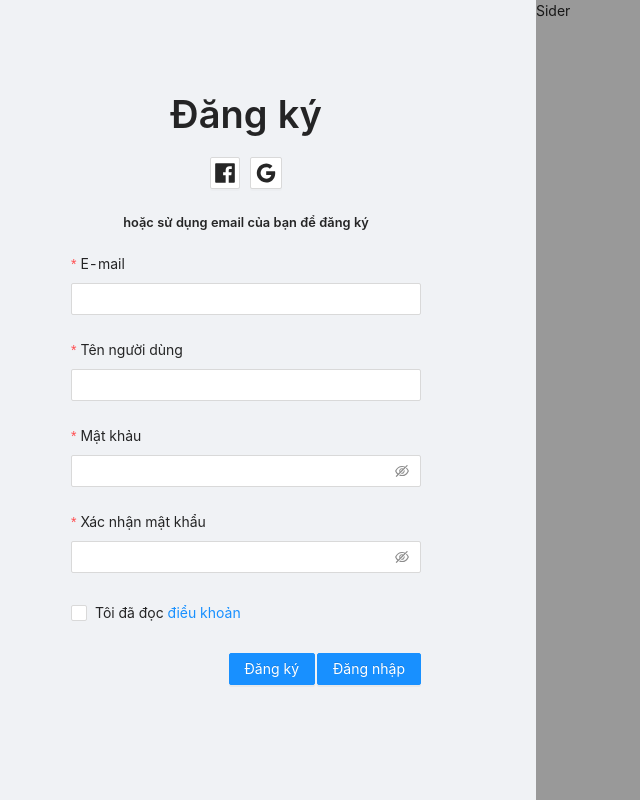
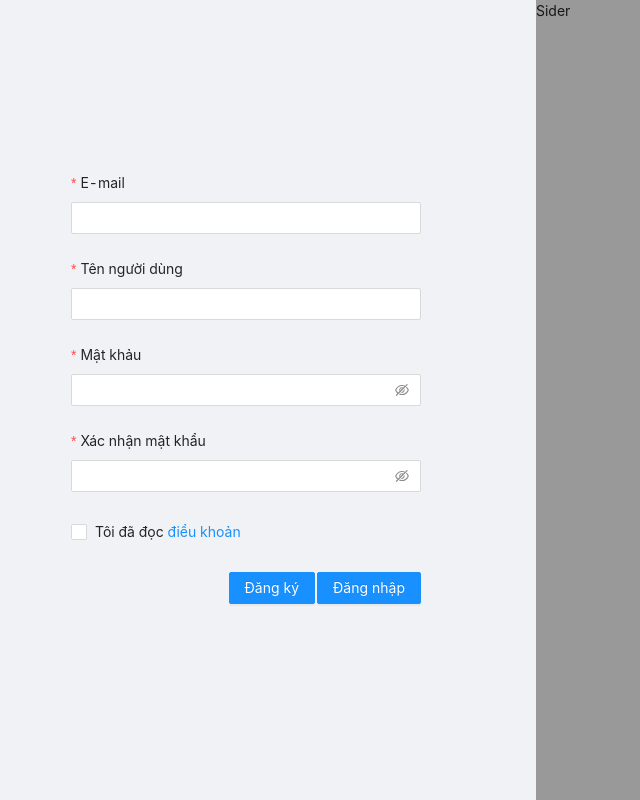
Before and after one commit to namtruongdev/personal-finance-management, a Next.js app: page /signup in a window 1280 px wide. Shown: the whole page, without its empty margins (44-684 px from the left). Built offline with nearby package versions, Linux system fonts and the light colour scheme.

Commit message:
fix: devolop ms

```diff
--- a/pages/index.tsx
+++ b/pages/index.tsx
@@ -4,7 +4,7 @@ import MainLayout from '@layouts/main';
 
 const Home = () => (
   <MainLayout>
-    <h1>Bảng điều khiển</h1>
+    <h1>Bảng điều khiển </h1>
   </MainLayout>
 );
 
--- a/pages/signup.tsx
+++ b/pages/signup.tsx
@@ -1,4 +1,3 @@
-import { FacebookFilled, GoogleOutlined } from '@ant-design/icons';
 import {
   CustomButtonForm,
   CustomLayout,
@@ -82,7 +81,7 @@ const Signup = () => {
             }}
           >
             <Div>
-              <TitleH1>Đăng ký</TitleH1>
+              {/* <TitleH1>Đăng ký</TitleH1>
               <DivIcon>
                 <ButtonIcon primary margin>
                   <FacebookFilled
@@ -95,7 +94,7 @@ const Signup = () => {
               </DivIcon>
               <TitleH1 level={5}>
                 <small>hoặc sử dụng email của bạn để đăng ký</small>
-              </TitleH1>
+              </TitleH1> */}
               <Form
                 {...formItemLayout}
                 layout="vertical"
```
Also changed, not shown: pages/signin.tsx (+6 -6 lines).
